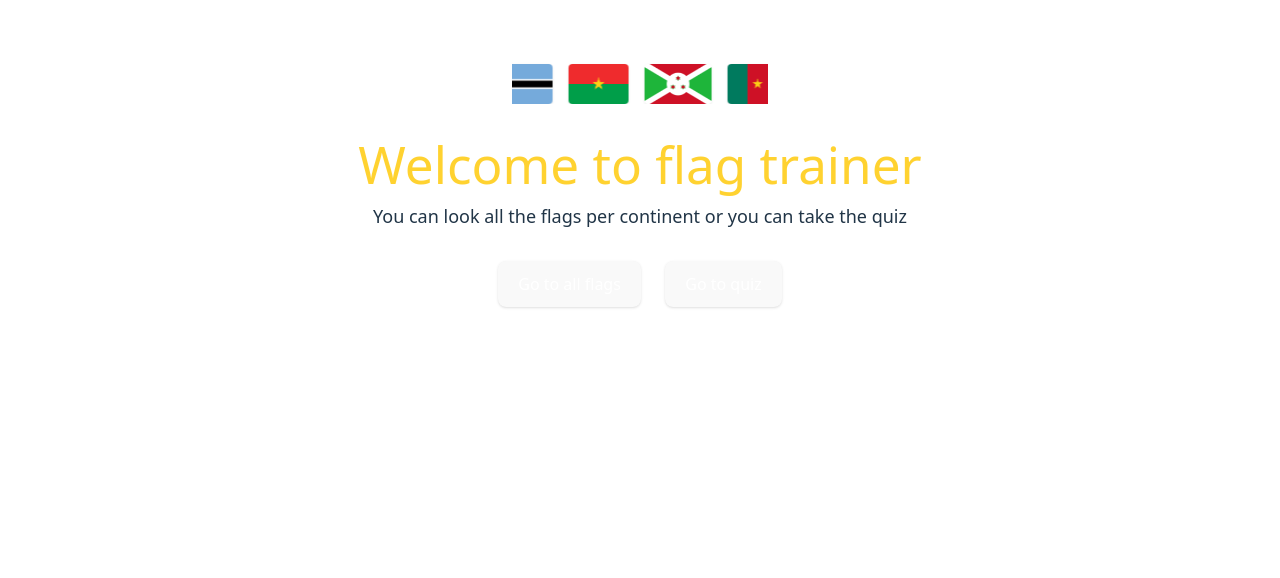
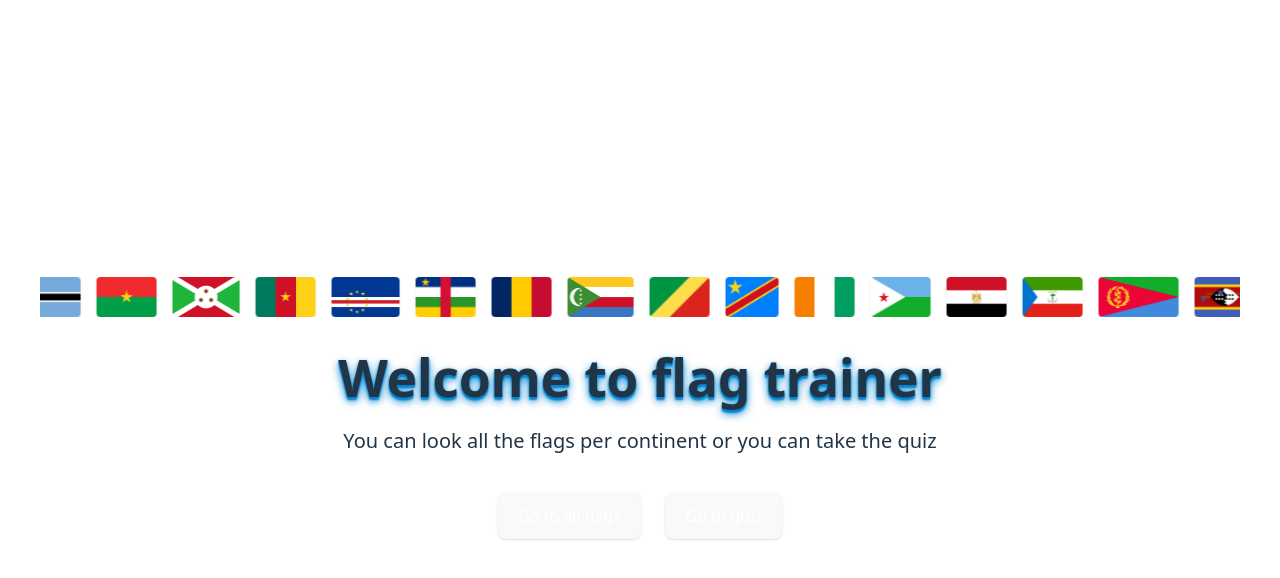
Before and after one commit to leonisperling/flagtrainer, a React (Vite) app: page / in a window 1280 px wide. Shown: the top 578 px of the page. Built offline with nearby package versions, Linux system fonts and the light colour scheme.

Commit message:
Adjust style

```diff
--- a/src/components/FlagGallery.tsx
+++ b/src/components/FlagGallery.tsx
@@ -14,9 +14,9 @@ function FlagGallery() {
   };
 
   return (
-    <div className="flex flex-col items-start w-full max-w-4xl mx-auto px-2">
+    <div className="flex flex-col items-start mx-auto px-2">
       {Object.entries(continents).map(([continent, countries]) => (
-        <section key={continent} className="w-full max-w-4xl mx-auto">
+        <section key={continent} className="w-72 md:w-4xl mx-auto">
           <button
             className="text-2xl sm:text-3xl font-bold flex items-center mb-2 focus:outline-none justify-start w-full bg-transparent border-none cursor-pointer p-0 text-left"
             onClick={() => handleToggle(continent)}
@@ -32,7 +32,7 @@ function FlagGallery() {
           </button>
           {openContinents[continent] && (
             <div
-              className="grid grid-cols-2 sm:grid-cols-3 md:grid-cols-4 gap-4 sm:gap-6 mt-4 w-full"
+              className="grid grid-cols-2 sm:grid-cols-3 md:grid-cols-4 gap-4 sm:gap-6 mt-4 w-full mb-10"
             >
               {countries.map(entry => (
                 <div
--- a/src/components/FlagMarquee.tsx
+++ b/src/components/FlagMarquee.tsx
@@ -17,7 +17,7 @@ export default function FlagMarquee() {
     />
   ));
   return (
-    <div className="max-w-64 md:w-full overflow-x-hidden overflow-y-hidden py-2 sm:py-4 mb-2 sm:mb-4" style={{ position: 'relative', maxHeight: '56px' }}>
+    <div className="max-w-64 sm:max-w-full overflow-x-hidden overflow-y-hidden py-2 sm:py-4 mb-2 sm:mb-4" style={{ position: 'relative', maxHeight: '56px' }}>
       <div className="flex flex-nowrap items-center" style={{ width: 'max-content', animation: 'marquee 40s linear infinite' }}>
         {flagRow}
         {flagRow}
--- a/src/components/FlagQuiz.tsx
+++ b/src/components/FlagQuiz.tsx
@@ -1,16 +1,11 @@
 import React, { useState } from 'react';
 import FlagQuestion from './FlagQuestion';
 import continents, { CountryInfo } from '../lib/continents';
-import FlagImageModal from './FlagImageModal';
 
 type FlagQuizProps = {
 	selection: string;
 	onBack?: () => void;
 };
-
-function getFlagSrc(code: string) {
-	return `/flags/png1000px/${code}.png`;
-}
 
 function getCountries(selection: string): CountryInfo[] {
 	if (selection === 'All') {
--- a/src/components/Intro.tsx
+++ b/src/components/Intro.tsx
@@ -16,7 +16,7 @@ export default function Intro() {
     return (
       <div>
         <button
-          className="mb-4 px-4 py-2 bg-gray-200 rounded hover:bg-gray-300"
+          className="mb-4 px-4 py-2 bg-gray-200 rounded hover:bg-gray-300 items-start"
           onClick={() => setView('intro')}
         >
           ← Back
@@ -37,6 +37,7 @@ export default function Intro() {
             ← Back
           </button>
           <h2 className="text-2xl font-bold mb-4">Choose a continent to start the quiz</h2>
+          <div className='flex items-baseline gap-4 justify-center'>
             <select
               className="mb-6 px-3 py-2 border rounded"
               value={quizSelection}
@@ -53,18 +54,19 @@ export default function Intro() {
               Start Quiz
             </button>
           </div>
+        </div>
       );
     }
     return <FlagQuiz selection={quizSelection} onBack={() => { setQuizStarted(false); }} />;
   }
 
   return (
-    <div className="px-2 py-4 w-full min-h-screen flex flex-col items-center justify-start">
+    <div className="px-2 py-4 w-full max-h-screen flex flex-col items-center justify-start">
       <div className="w-full overflow-x-hidden mb-4 flex justify-center">
         <FlagMarquee />
       </div>
-      <h1 className="text-2xl sm:text-3xl text-amber-300 mb-3 text-center leading-tight">Welcome to flag trainer</h1>
-      <h2 className="mb-8 text-base sm:text-lg text-center leading-snug">You can look all the flags per continent or you can take the quiz</h2>
+      <h1 className="text-2xl sm:text-3xl font-extrabold text-shadow-lg text-shadow-sky-600 mb-4 text-center leading-tight">Welcome to flag trainer</h1>
+      <h2 className="mb-8 text-lg sm:text-xl font-extralight text-center leading-loose">You can look all the flags per continent or you can take the quiz</h2>
       <div className="flex flex-col sm:flex-row justify-center gap-4 sm:gap-6 w-full max-w-md mx-auto">
         <button className="px-6 py-3 bg-blue-500 text-white rounded mb-2 sm:mb-0 w-full sm:w-auto text-lg font-semibold shadow-sm" onClick={() => setView('flags')}>Go to all flags</button>
         <button className="px-6 py-3 bg-green-500 text-white rounded w-full sm:w-auto text-lg font-semibold shadow-sm" onClick={() => setView('quiz')}>Go to quiz</button>
```
Lines whose indentation alone changed are shown as unchanged.
